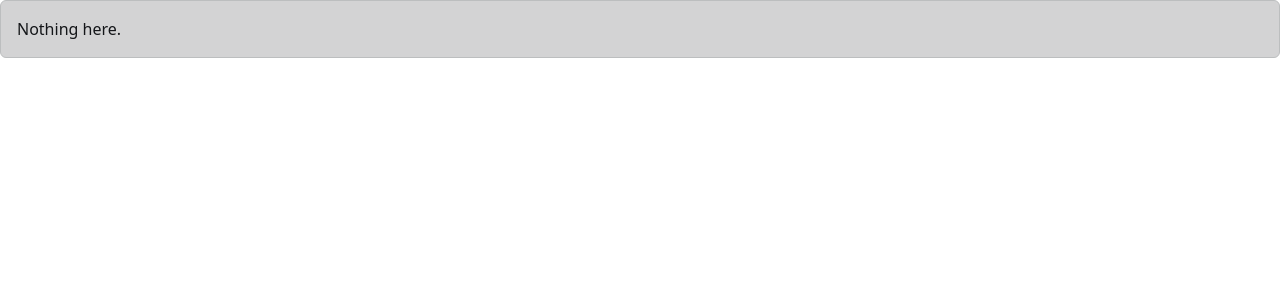
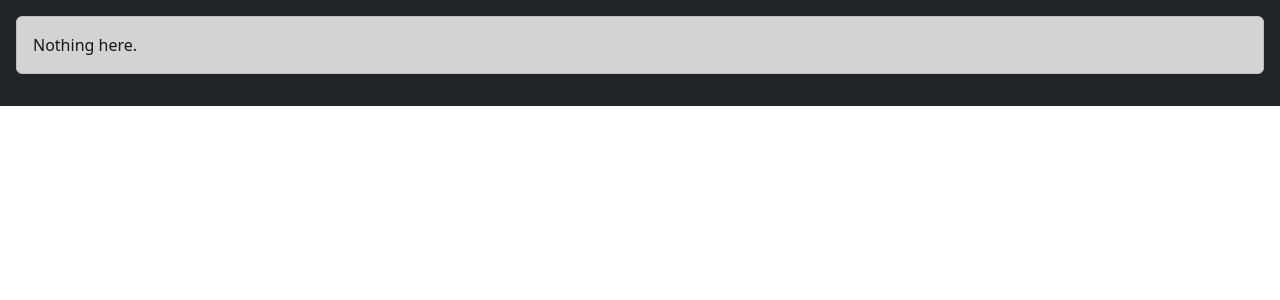
Before and after one commit to trianglesis/my_vps, a Django app: template remotes/templates/webacc/general.html in a window 1280 px wide. Shown: the part 59-359 px from the top of the page. Run offline with Django 4.2, Linux system fonts and the light colour scheme; the template is opened without the code that fills it, so the values that code supplies are empty; parts of the project's set-up code (start-up, migrations or seed data) failed here and were passed over; some libraries are stand-ins or nearby versions.

Commit message:
Dark for all

```diff
--- a/remotes/templates/webacc/general.html
+++ b/remotes/templates/webacc/general.html
@@ -7,6 +7,7 @@
     {{ objects.title }}
 {% endblock %}
 {% block content %}
+    <div class="p-3 mb-2 bg-dark text-white">
         {% is_member 'family' as family_user %}
         {% if family_user %}
             <script type="text/javascript" data-model-name="branchWorkers">
@@ -24,7 +25,8 @@
             {% tab_active 'role' 'parking' as parking %}
 
             <nav class="nav nav-pills nav-justified" style="padding-bottom: 20px">
-            <a {% if tab_active_all %}class="nav-link active" aria-current="page" {% else %}class="nav-link"{% endif %}
+                <a {% if tab_active_all %}class="nav-link active" aria-current="page"
+                   {% else %}class="nav-link"{% endif %}
                    href="{% url 'remotes_web' %}?role=all"><i class="fa-solid fa-video"></i></a>
                 <a {% if candle_lo %}class="nav-link active" aria-current="page" {% else %}class="nav-link"{% endif %}
                    href="{% url 'remotes_web' %}?role=candle_lo"><i class="fa-solid fa-0"></i> <i
@@ -45,25 +47,26 @@
             <div class="row row-cols-1 row-cols-md-3 g-4">
                 {% for camera in objects.cameras %}
                     <div class="col">
-                    <div class="card h-100" id="{{ camera.dvr }}{{ camera.cam }}">
+                        <div class="card text-white bg-dark h-100" id="{{ camera.dvr }}{{ camera.cam }}">
                             <img class="card-img-top camera-w-100-percent cam-refresh"
                                  src="{{ objects.perl_hostname }}cam.php?dvr={{ camera.dvr }}&cam={{ camera.cam }}"
                                  data-dvr="{{ camera.dvr }}" data-cam="{{ camera.cam }}"
                                  alt="{% trans camera.description %}">
                             <div class="card-body">
-                            <h5 class="card-title"><i class="fa-solid fa-video"></i> {% trans camera.description %}</h5>
-                            <ul class="list-group list-group-flush">
+                                <h5 class="card-title"><i class="fa-solid fa-video"></i> {% trans camera.description %}
+                                </h5>
+                                <ul class="list-group list-group-flush bg-dark">
                                     {% if camera.button %}
-                                    <li class="list-group-item"></li>
+                                        <li class="list-group-item bg-dark"></li>
                                         {% for btn in camera.button.all %}
-                                        <li class="list-group-item">
+                                            <li class="list-group-item bg-dark">
                                                 {% comment %}
                                             Button group: Open gates and make photo, and just make photo
                                             {% endcomment %}
                                                 <div class="btn-toolbar justify-content-between" role="toolbar"
                                                      aria-label="Toolbar with button groups">
                                                     <div class="btn-group" role="group" aria-label="First group">
-                                                    <button class="btn btn-sm btn-dark run-open-gates"
+                                                        <button class="btn btn-sm btn-success run-open-gates"
                                                                 type="button"
                                                                 title="{% trans btn.description %}"
                                                                 data-dom="{{ btn.dom }}"
@@ -76,7 +79,7 @@
                                                         >{% trans btn.description %}</button>
                                                     </div>
                                                     <div class="input-group">
-                                                    <button class="btn btn-sm btn-outline-dark run-open-gates"
+                                                        <button class="btn btn-sm btn-success run-open-gates"
                                                                 type="button"
                                                                 title="Make snap {% trans btn.description %}"
                                                                 data-dom="{{ btn.dom }}"
@@ -93,11 +96,11 @@
                                             </li>
                                         {% endfor %}
                                     {% endif %}
-                                <li class="list-group-item"></li>
+                                    <li class="list-group-item bg-dark"></li>
                                 </ul>
                                 <p class="card-text text-center">
-                                <small class="text-muted current-time"></small>
-                                <small class="text-muted">Update 2 sec</small>
+                                    <small class="text-light current-time"></small>
+                                    <small class="text-light">Update 2 sec</small>
                                 </p>
                             </div>
                         </div>
@@ -115,4 +118,5 @@
                 Nothing here.
             </div>
         {% endif %}
+    </div>
 {% endblock %}
```
Also changed, not shown: remotes/templates/webacc/all_cameras.html (+5 -3 lines). Lines whose indentation alone changed are shown as unchanged.
